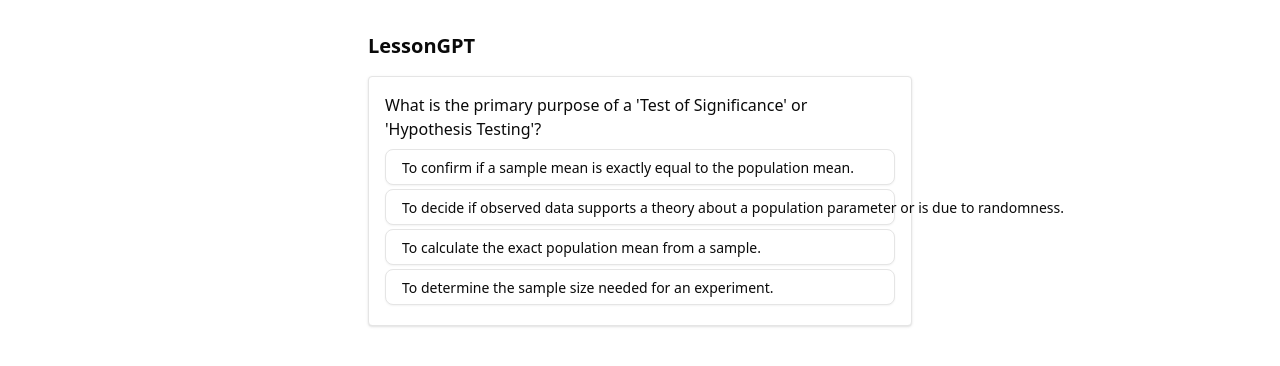
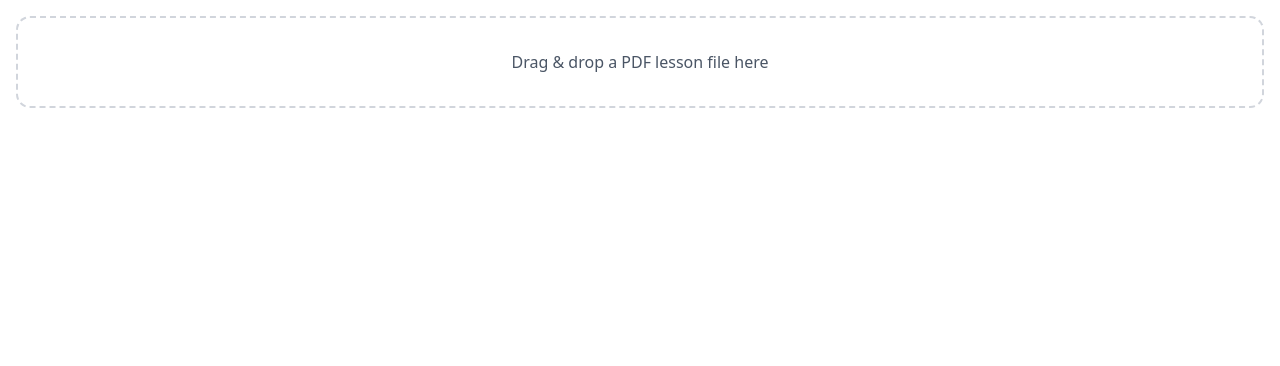
Before and after one commit to noahchen709/LessonGPT, a React (Vite) app: page / in a window 1280 px wide. Shown: the top 366 px of the page. Built offline with nearby package versions, Linux system fonts and the light colour scheme.

Commit message:
Create file dropbox frontend

```diff
--- a/package.json
+++ b/package.json
@@ -10,7 +10,7 @@
     "preview": "vite preview"
   },
   "dependencies": {
-    "@google/genai": "^1.1.0",
+    "@google/genai": "^1.3.0",
     "@radix-ui/react-slot": "^1.2.3",
     "@tailwindcss/vite": "^4.1.7",
     "buffer": "^6.0.3",
--- a/src/frontend/App.jsx
+++ b/src/frontend/App.jsx
@@ -1,13 +1,17 @@
 import { useState } from 'react';
-// import FileDropUpload from './components/FileDropUpload';
+import FileDropUpload from './components/FileDropUpload';
 import LessonPrototype from './components/InteractiveLesson';
 
 export default function App() {
-  const [quizSteps] = useState(null);
+  const [quizSteps, setQuizSteps] = useState(null);
 
   return (
     <div className="p-4">
+      {!quizSteps ? (
+        <FileDropUpload onSuccess={setQuizSteps} />
+      ) : (
         <LessonPrototype steps={quizSteps} />
+      )}
     </div>
   );
 }
--- /dev/null
+++ b/src/frontend/components/FileDropUpload.jsx
@@ -0,0 +1,44 @@
+import { useState } from 'react';
+
+export default function FileDropUpload({ onSuccess }) {
+  const [dragOver, setDragOver] = useState(false);
+  const [uploading, setUploading] = useState(false);
+
+  const handleDrop = async (e) => {
+    e.preventDefault();
+    setDragOver(false);
+    const file = e.dataTransfer.files[0];
+    if (!file || file.type !== 'application/pdf') return;
+
+    setUploading(true);
+    const formData = new FormData();
+    formData.append("file", file);
+
+    const res = await fetch("http://localhost:3001/quiz", {
+      method: "POST",
+      body: formData,
+    });
+
+    const data = await res.json();
+    onSuccess(data.steps);
+    setUploading(false);
+  };
+
+  return (
+    <div
+      onDragOver={(e) => {
+        e.preventDefault();
+        setDragOver(true);
+      }}
+      onDragLeave={() => setDragOver(false)}
+      onDrop={handleDrop}
+      className={`border-2 border-dashed rounded-xl p-8 text-center transition ${
+        dragOver ? "border-blue-500 bg-blue-50" : "border-gray-300"
+      }`}
+    >
+      <p className="text-gray-600">
+        {uploading ? "Uploading..." : "Drag & drop a PDF lesson file here"}
+      </p>
+    </div>
+  );
+}
```
Also changed, not shown: 1 other file (tests, documents, lock files or other folders).
